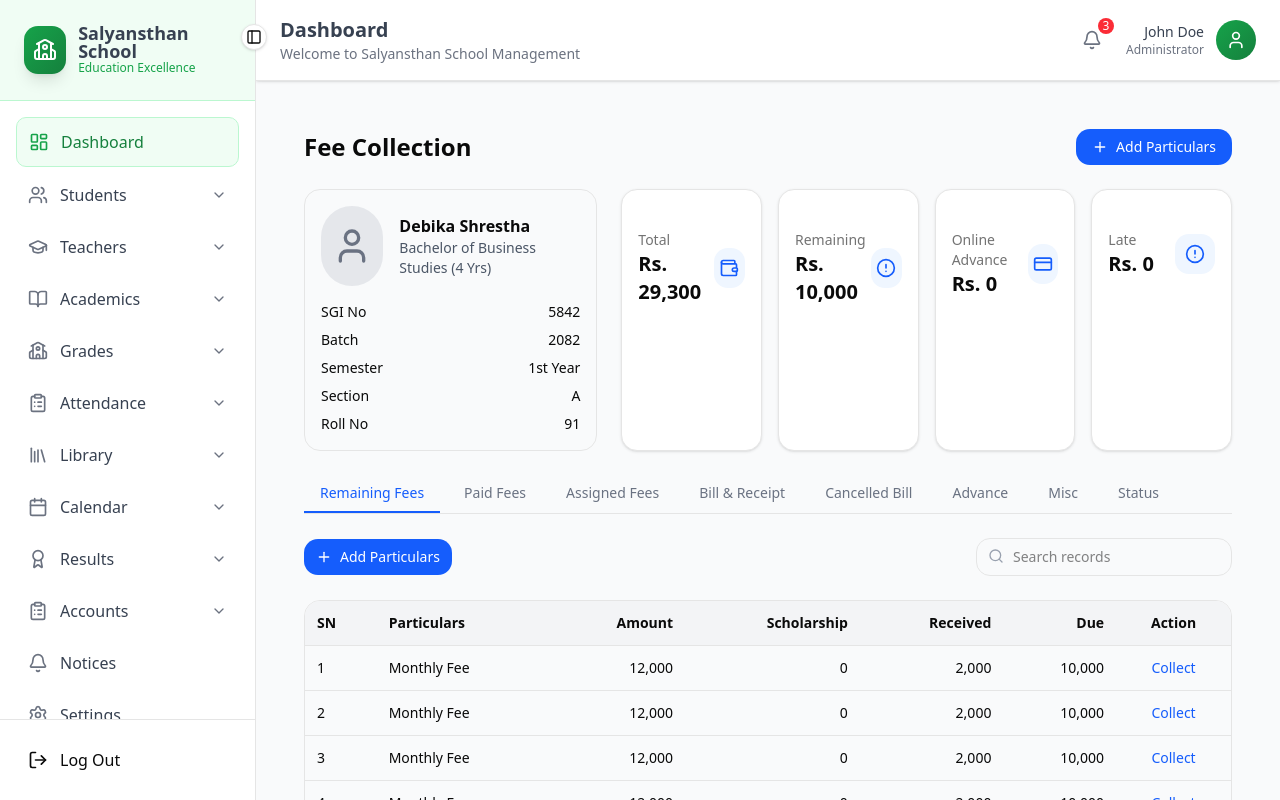
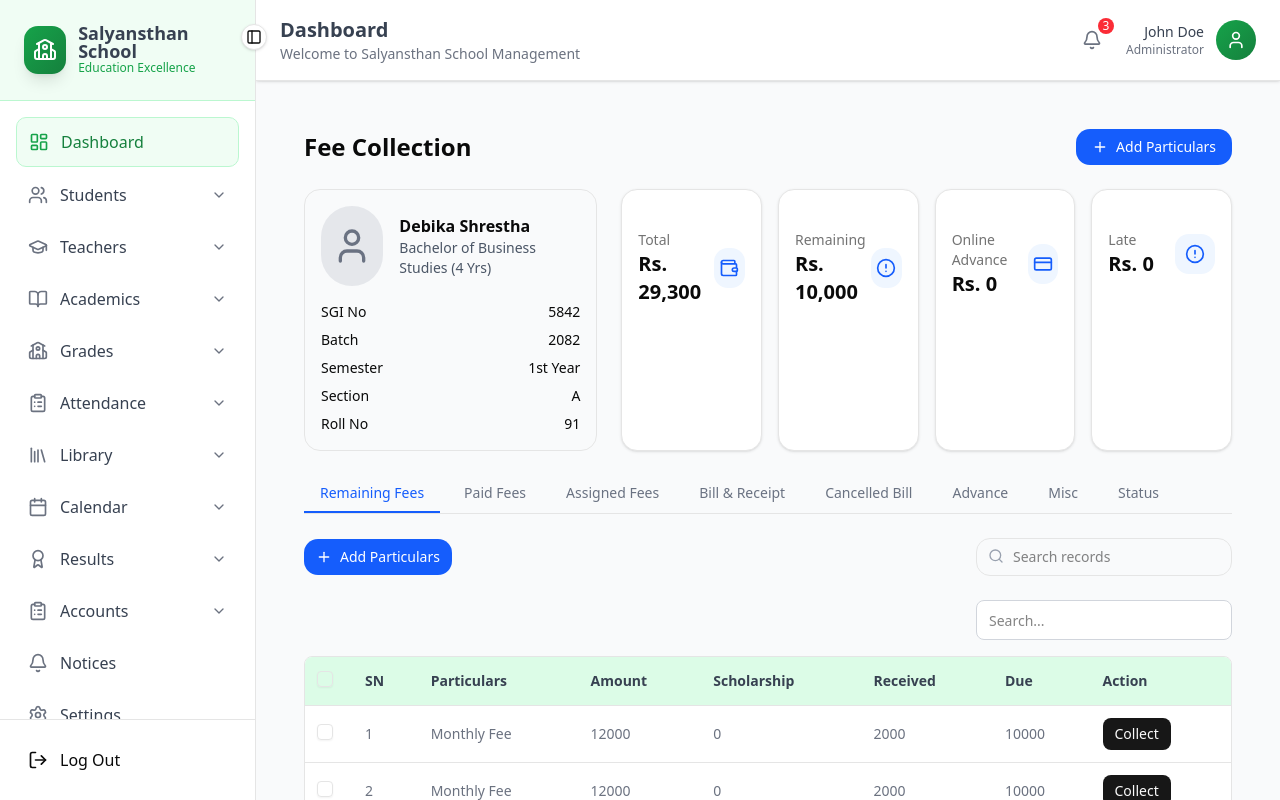
Before and after one commit to binamrathapa/SalyansthanSchool, a Next.js app in the folder client/: page /dashboard/account/cash-counter in a window 1280 px wide. Built offline with nearby package versions, Linux system fonts and the light colour scheme.

Commit message:
feat/cash_counter reusable table created

```diff
--- a/client/app/dashboard/account/cash-counter/page.tsx
+++ b/client/app/dashboard/account/cash-counter/page.tsx
@@ -1,9 +1,13 @@
 "use client";
 
 import { useState } from "react";
-import { Wallet, CreditCard, AlertCircle, Plus, Search,User } from "lucide-react";
+import { Wallet, CreditCard, AlertCircle, Plus, Search, User } from "lucide-react";
 import { SummaryCard } from "@/app/dashboard/account/cash-counter/components/SummaryCard";
-
+import CustomTable from "@/app/dashboard/components/dashboard/common/CustomTable";
+import {
+  feeCollectionColumns,
+  FeeRecord,
+} from "@/app/dashboard/config/table/feeTableConfig";
 
 const feeTabs = [
   { key: "remaining", label: "Remaining Fees" },
@@ -16,9 +20,22 @@
   { key: "status", label: "Status" },
 ];
 
-
 export default function FeeCollectionPage() {
   const [activeTab, setActiveTab] = useState("remaining");
+
+  const data: FeeRecord[] = [1, 2, 3, 4, 5].map((i) => ({
+    sn: i,
+    particulars: "Monthly Fee",
+    amount: 12000,
+    scholarship: 0,
+    received: activeTab === "paid" ? 12000 : 2000,
+    due: activeTab === "paid" ? 0 : 10000,
+    status: activeTab === "paid" ? "Paid" : "Pending",
+  }));
+
+  const handleCollect = (row: FeeRecord) => {
+    console.log("Collect clicked", row);
+  };
 
   return (
     <div className="p-6 space-y-6">
@@ -29,8 +46,6 @@
           <Plus className="h-4 w-4" /> Add Particulars
         </button>
       </div>
-
-
 
       {/* Student + Summary */}
       <div className="grid grid-cols-1 lg:grid-cols-3 gap-6">
@@ -98,11 +113,12 @@
         ))}
       </div>
 
-      {/* Table Header Actions */}
+      {/* Table Actions */}
       <div className="flex items-center justify-between">
         <button className="flex items-center gap-2 bg-blue-600 text-white px-3 py-2 rounded-xl text-sm">
           <Plus className="h-4 w-4" /> Add Particulars
         </button>
+
         <div className="relative">
           <Search className="absolute left-3 top-2.5 h-4 w-4 text-gray-400" />
           <input
@@ -112,47 +128,11 @@
         </div>
       </div>
 
-      {/* Table */}
-      <div className="rounded-2xl border overflow-hidden">
-        <table className="w-full text-sm">
-          <thead className="bg-gray-100">
-            <tr>
-              <th className="p-3 text-left">SN</th>
-              <th className="p-3 text-left">Particulars</th>
-              <th className="p-3 text-right">Amount</th>
-              <th className="p-3 text-right">Scholarship</th>
-              <th className="p-3 text-right">Received</th>
-              <th className="p-3 text-right">Due</th>
-              <th className="p-3 text-center">Action</th>
-            </tr>
-          </thead>
-          <tbody>
-            {[1, 2, 3, 4, 5].map((i) => (
-              <tr key={i} className="border-t hover:bg-gray-50">
-                <td className="p-3">{i}</td>
-                <td className="p-3">Monthly Fee</td>
-                <td className="p-3 text-right">12,000</td>
-                <td className="p-3 text-right">0</td>
-                <td className="p-3 text-right">
-                  {activeTab === "paid" ? "12,000" : "2,000"}
-                </td>
-                <td className="p-3 text-right">
-                  {activeTab === "paid" ? "0" : "10,000"}
-                </td>
-                <td className="p-3 text-center">
-                  {activeTab === "paid" ? (
-                    <span className="text-green-600 font-medium">Paid</span>
-                  ) : (
-                    <button className="text-blue-600 hover:underline">
-                      Collect
-                    </button>
-                  )}
-                </td>
-              </tr>
-            ))}
-          </tbody>
-        </table>
-      </div>
+      {/* Reusable Table */}
+      <CustomTable
+        data={data}
+        columns={feeCollectionColumns(activeTab, handleCollect)}
+      />
     </div>
   );
 }
--- a/client/app/dashboard/config/sideItems.ts
+++ b/client/app/dashboard/config/sideItems.ts
@@ -107,18 +107,18 @@
     { name: "Dashboard", path: "/dashboard/account" },
 
     // Billing / Cash Counter
+    { name: "Account Setup", path: "/dashboard/account/setup" },
     { name: "Cash Counter", path: "/dashboard/account/cash-counter" },
     { name: "Fee Collection", path: "/dashboard/account/fees" },
     // Income & Expense
-    { name: "Income", path: "/dashboard/accounts/income" },
-    { name: "Expenses", path: "/dashboard/accounts/expenses" },
+    // { name: "Income", path: "/dashboard/accounts/income" },
+    // { name: "Expenses", path: "/dashboard/accounts/expenses" },
 
     // Ledger & Setup
     { name: "Ledger", path: "/dashboard/account/ledger" },
-    { name: "Account Setup", path: "/dashboard/account/setup" },
 
     // Reports
-    { name: "Reports", path: "/dashboard/account/reports" },
+    // { name: "Reports", path: "/dashboard/account/reports" },
   ],
 },
   {
--- /dev/null
+++ b/client/app/dashboard/config/table/feeTableConfig.tsx
@@ -0,0 +1,70 @@
+"use client";
+
+import { Column } from "@/app/dashboard/components/dashboard/common/CustomTable";
+import { Button } from "@/components/ui/button";
+import { Eye } from "lucide-react";
+
+export interface FeeRecord {
+  sn: number;
+  particulars: string;
+  amount: number;
+  scholarship: number;
+  received: number;
+  due: number;
+  status: "Paid" | "Pending";
+}
+
+export const feeCollectionColumns = (
+  activeTab: string,
+  onCollect: (row: FeeRecord) => void
+): Column<FeeRecord>[] => [
+  { key: "sn", label: "SN" },
+
+  { key: "particulars", label: "Particulars" },
+
+  {
+    key: "amount",
+    label: "Amount",
+    render: (row) => <div className="text-left">{row.amount}</div>,
+  },
+
+  {
+    key: "scholarship",
+    label: "Scholarship",
+    render: (row) => <div className="text-left">{row.scholarship}</div>,
+  },
+
+  {
+    key: "received",
+    label: "Received",
+    render: (row) => (
+      <div className="text-left">
+        {activeTab === "paid" ? row.amount : row.received}
+      </div>
+    ),
+  },
+
+  {
+    key: "due",
+    label: "Due",
+    render: (row) => (
+      <div className="text-left">
+        {activeTab === "paid" ? 0 : row.due}
+      </div>
+    ),
+  },
+
+  {
+    key: "actions",
+    label: "Action",
+    className: "text-center",
+    render: (row) =>
+      activeTab === "paid" ? (
+        <span className="text-green-600 font-medium">Paid</span>
+      ) : (
+        <Button size="sm" onClick={() => onCollect(row)}>
+          Collect
+        </Button>
+      ),
+  },
+];
```
